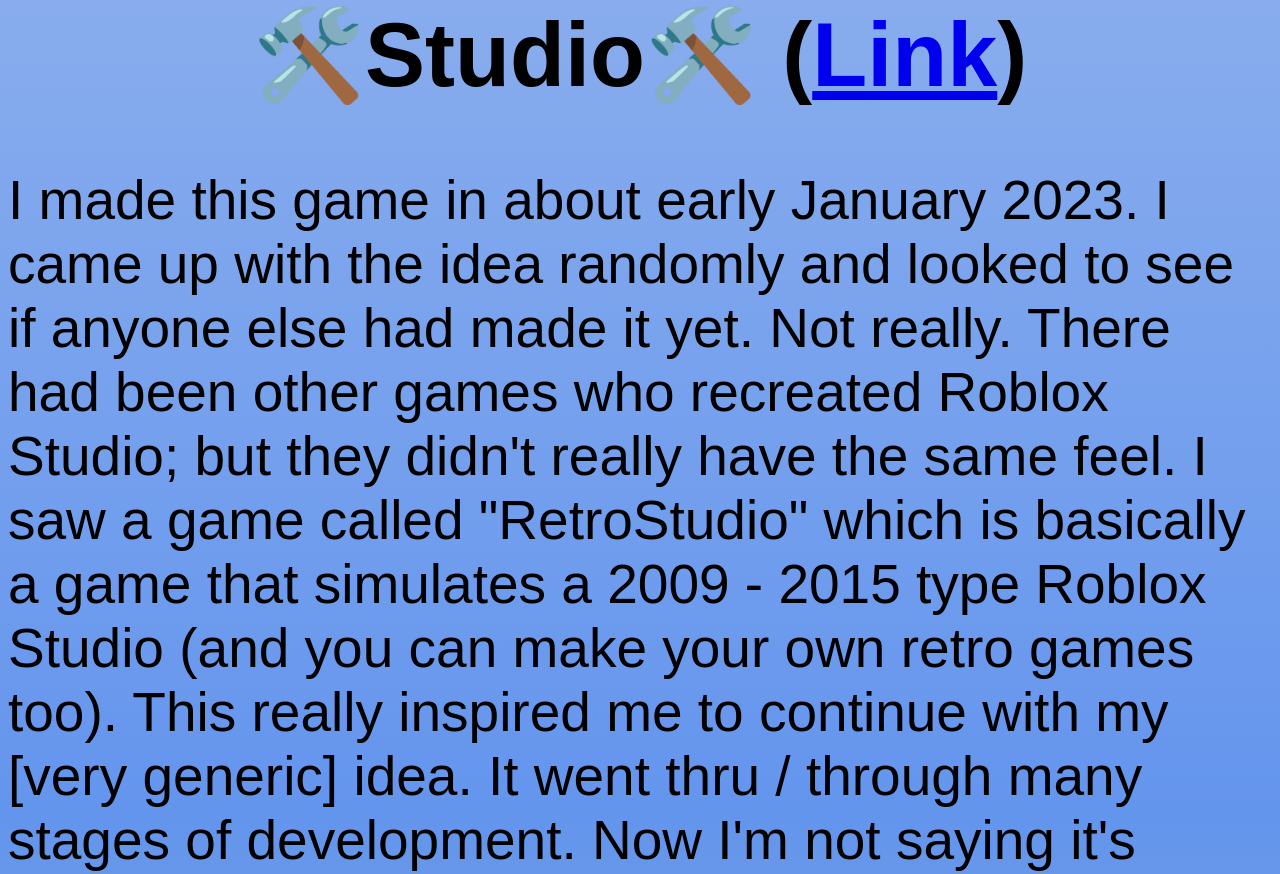
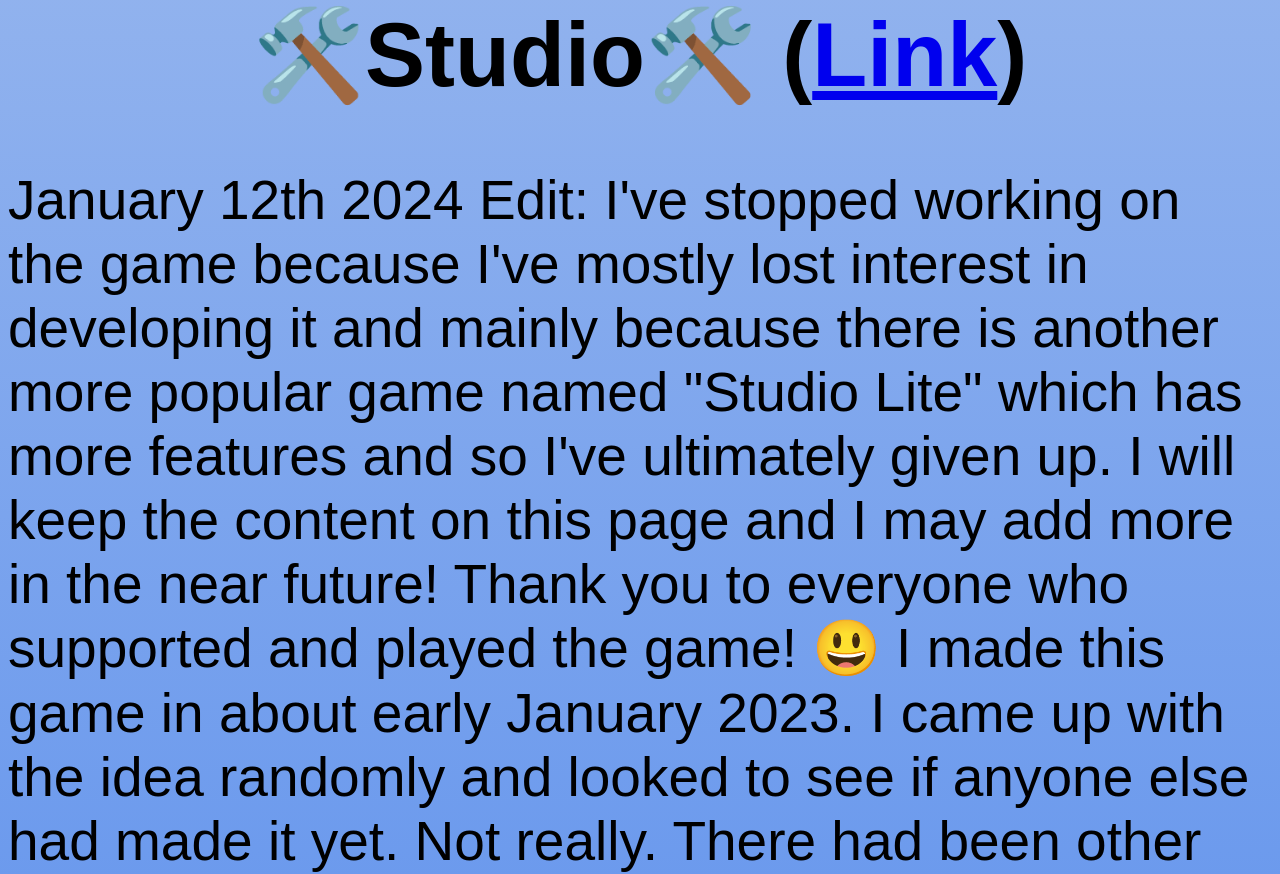
Before and after one commit to dxxmed/dxxmed.github.io, a plain HTML site: page index.html in a window 1280 px wide. Shown: the part 2654-3528 px from the top of the page. Drawn offline with Linux system fonts and the light colour scheme.

Commit message:
Update index.html
Update

```diff
--- a/index.html
+++ b/index.html
@@ -30,6 +30,8 @@ I figured that the Roblox Talent Hub wasn't good enough. I wanted to show all th
 🛠️Studio🛠️ (<a href="https://www.roblox.com/games/12025748158/Studio?AssetId=12025748158">Link</a>)
 </h1>
 <p id="paragraph">
+January 12th 2024 Edit: I've stopped working on the game because I've mostly lost interest in developing it and mainly because there is another more popular game named "Studio Lite" which has more features and so I've ultimately given up. I will keep the content on this page and I may add more in the near future! Thank you to everyone who supported and played the game! 😃
+
 I made this game in about early January 2023. I came up with the idea randomly and looked to see if anyone else had made it yet. Not really. There had been other games who recreated Roblox Studio; but they didn't really have the same feel. I saw a game called "RetroStudio" which is basically a game that simulates a 2009 - 2015 type Roblox Studio (and you can make your own retro games too). This really inspired me to continue with my [very generic] idea. It went thru / through many stages of development. Now I'm not saying it's perfect right now; however, I'm really proud of it since I'm doing this by myself.
 </p>
 <div>
```
